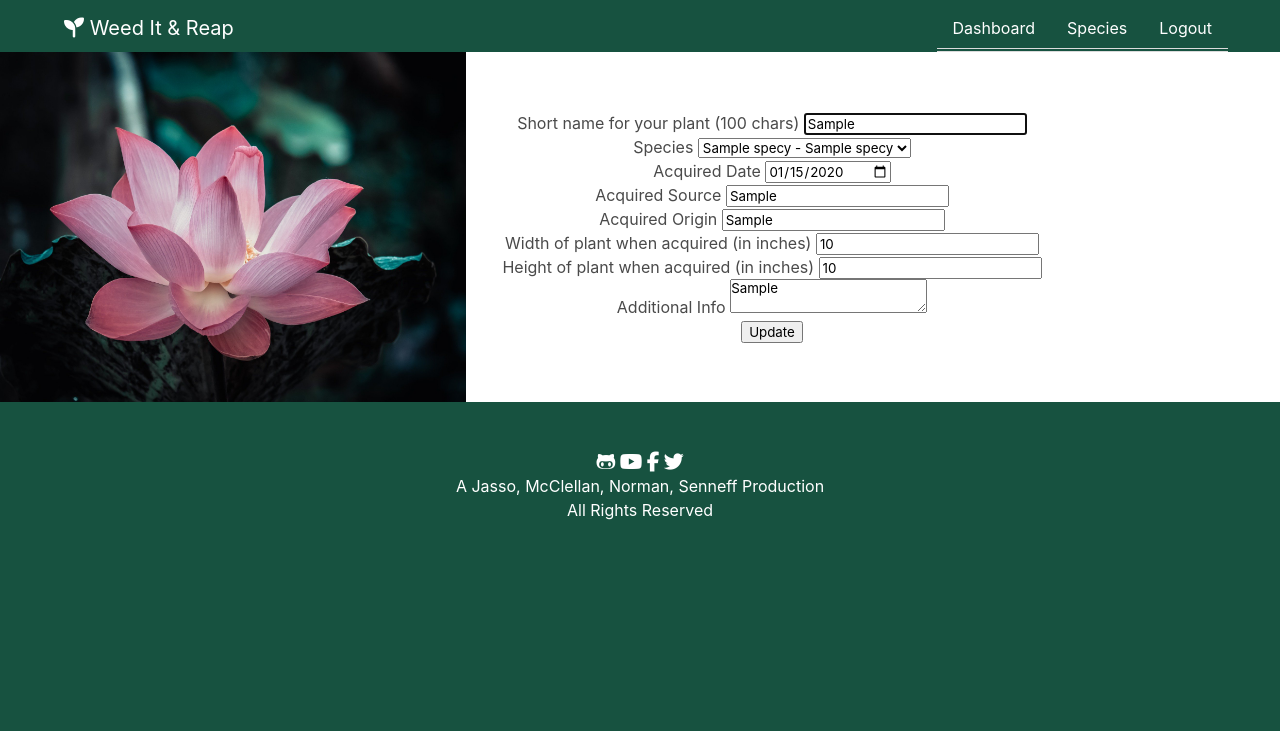
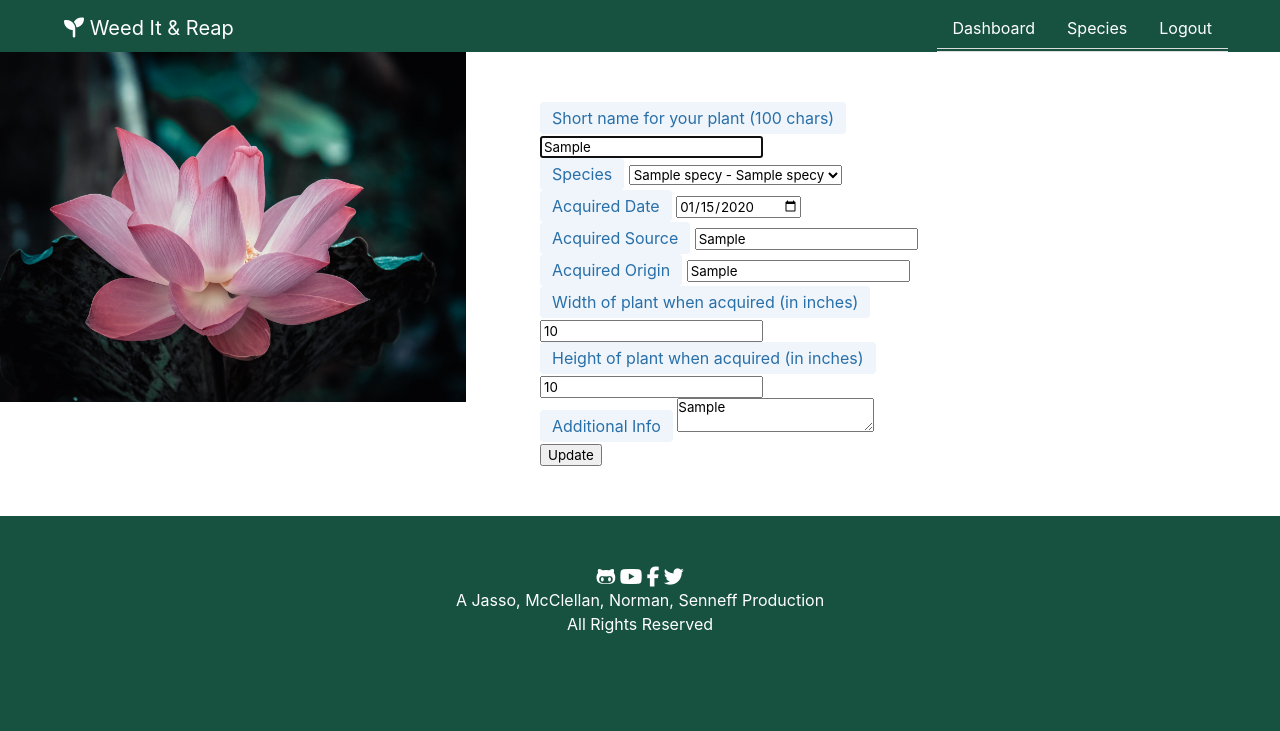
Before and after one commit to CucciPro/proj2-group6-1, a Node server app: page /edit-plant/1 in a window 1280 px wide. Shown: the top 731 px of the page. Run offline with Node 20, Linux system fonts and the light colour scheme; a user stored in the database is signed in; tables that the repository leaves empty hold one stand-in row (values such as "Sample post"); some libraries are stand-ins or nearby versions.

Commit message:
style forms

```diff
--- a/public/stylesheets/style.css
+++ b/public/stylesheets/style.css
@@ -51,6 +51,16 @@ html {
   margin: 20px;
 }
 
+#edit-plant-form,
+#new-plant-form {
+  padding: 50px;
+  text-align: left;
+}
+
+div.card {
+  padding: 50px;
+}
+
 @media (max-width: 1020px) {
   body {
     font-size: 1.5rem;
@@ -61,4 +71,12 @@ html {
   .navbar-end a {
     color: #175240;
   }
+  #edit-plant-form,
+  #new-plant-form {
+    padding-top: 10px;
+    text-align: center;
+  }
+  div.card {
+    padding: 5px;
+  }
 }
--- a/views/edit-plant.handlebars
+++ b/views/edit-plant.handlebars
@@ -1,40 +1,52 @@
 <form id="edit-plant-form">
     <input type="hidden" name="plant_id" value="{{plantData.plant_id}}" />
     <div>
-        <label class="form-label" for="plant_identifier">Short name for your plant (100 chars)</label>
-        <input type="text" name="plant_identifier" value="{{plantData.identifier}}" autofocus maxlength="100" required />
+        <label class="form-label tag is-info is-light is-medium" for="plant_identifier">Short name for your plant (100
+            chars)</label>
+        <input type="text" name="plant_identifier" value="{{plantData.identifier}}" autofocus maxlength="100"
+            required />
     </div>
     <div>
-        <label class="form-label" for="plant_species_id">Species</label>
+        <label class="form-label tag is-info is-light is-medium" for="plant_species_id">Species</label>
         <select name="plant_species_id">
             {{#each speciesList}}
-                <option value="{{species_id}}" {{#getSelectedSpecies species_id ../plantData.species_id}}{{/getSelectedSpecies}}>{{common_name}} - {{botanical_name}}</option>
+            <option value="{{species_id}}"
+                {{#getSelectedSpecies species_id ../plantData.species_id}}{{/getSelectedSpecies}}>{{common_name}} -
+                {{botanical_name}}</option>
             {{/each}}
         </select>
     </div>
     <div>
-        <label class="form-label" for="plant_acquired_date">Acquired Date</label>
+        <label class="form-label tag is-info is-light is-medium" for="plant_acquired_date">Acquired Date</label>
         <input type="date" name="plant_acquired_date" required value="{{format_date_input plantData.acquired_date}}" />
     </div>
     <div>
-        <label class="form-label" for="plant_acquired_source">Acquired Source</label>
-        <input type="text" name="plant_acquired_source" value="{{plantData.acquired_source}}" maxlength="100" required />
+        <label class="form-label tag is-info is-light is-medium" for="plant_acquired_source">Acquired Source</label>
+        <input type="text" name="plant_acquired_source" value="{{plantData.acquired_source}}" maxlength="100"
+            required />
     </div>
     <div>
-        <label class="form-label" for="plant_acquired_origin">Acquired Origin</label>
-        <input type="text" name="plant_acquired_origin" value="{{plantData.acquired_origin}}" maxlength="100" required />
+        <label class="form-label tag is-info is-light is-medium" for="plant_acquired_origin">Acquired Origin</label>
+        <input type="text" name="plant_acquired_origin" value="{{plantData.acquired_origin}}" maxlength="100"
+            required />
     </div>
     <div>
-        <label class="form-label" for="plant-acquired_width">Width of plant when acquired (in inches)</label>
+        <label class="form-label tag is-info is-light is-medium" for="plant-acquired_width">Width of plant when acquired
+            (in
+            inches)</label>
         <input type="number" name="plant_acquired_width" value="{{plantData.acquired_width}}" />
     </div>
     <div>
-        <label class="form-label" for="plant_acquired_height">Height of plant when acquired (in inches)</label>
+        <label class="form-label tag is-info is-light is-medium" for="plant_acquired_height">Height of plant when
+            acquired (in
+            inches)</label>
         <input type="number" name="plant_acquired_height" value="{{plantData.acquired_height}}" />
     </div>
     <div>
-        <label class="form-label" for="plant_acquired_additional_info">Additional Info</label>
-        <textarea name="plant_acquired_additional_info" maxlength="500" required>{{plantData.acquired_additional_info}}</textarea>
+        <label class="form-label tag is-info is-light is-medium" for="plant_acquired_additional_info">Additional
+            Info</label>
+        <textarea name="plant_acquired_additional_info" maxlength="500"
+            required>{{plantData.acquired_additional_info}}</textarea>
     </div>
     <div>
         <button type="submit">Update</button>
--- a/views/layouts/main.handlebars
+++ b/views/layouts/main.handlebars
@@ -46,7 +46,7 @@
     <!-- START MAIN CONTAINTER -->
     <div class="hero-body">
         <div class="container has-text-centered">
-            <div class="columns is-vcentered">
+            <div class="columns">
                 <div class="column is-5">
                     <figure class="image is-4by3">
                         <img src="/assets/images/hero.jpg" alt="Description">
--- a/views/login.handlebars
+++ b/views/login.handlebars
@@ -4,7 +4,7 @@
   </div>
   <form id="login-form" class="card-body">
     <div>
-      <label for="useremail-input-login">Useremail</label>
+      <label for="useremail-input-login">User Email</label>
       <input type="text" id="useremail-input-login" />
     </div>
     <div>
@@ -12,7 +12,7 @@
       <input type="password" id="password-input-login" />
     </div>
     <button type="submit" id="login-btn" class="btn">Login!</button>
-    <a href="/join">Not already a user?  Click here to join.</a>
+    <a href="/join">Not already a user? Click here to join.</a>
   </form>
 </div>
 
--- a/views/my-plants.handlebars
+++ b/views/my-plants.handlebars
@@ -1,11 +1,14 @@
 <div class="new-plant"><a href="/new-plant"><i class="fas fa-plus"></i>New Plant</a></div>
 <div class="plant-base has-text-justified">
   {{#each posts}}
+  <div class="plant-block">
     <a class="plant-img" href="https://placeholder.com"><img src="https://via.placeholder.com/80?text=%2B"></a>
     <a class="my-plants" href="/edit-plant/{{plant_id}}">
       <span class="is-size-4">{{identifier}}</span>
       <span>{{format_date_display acquired_date}}</span>
       <span>{{acquired_source}}</span>
     </a>
+  </div>
+
   {{/each}}
 </div>
```
Also changed, not shown: views/new-plant.handlebars (+16 -10 lines). Lines whose indentation alone changed are shown as unchanged.
